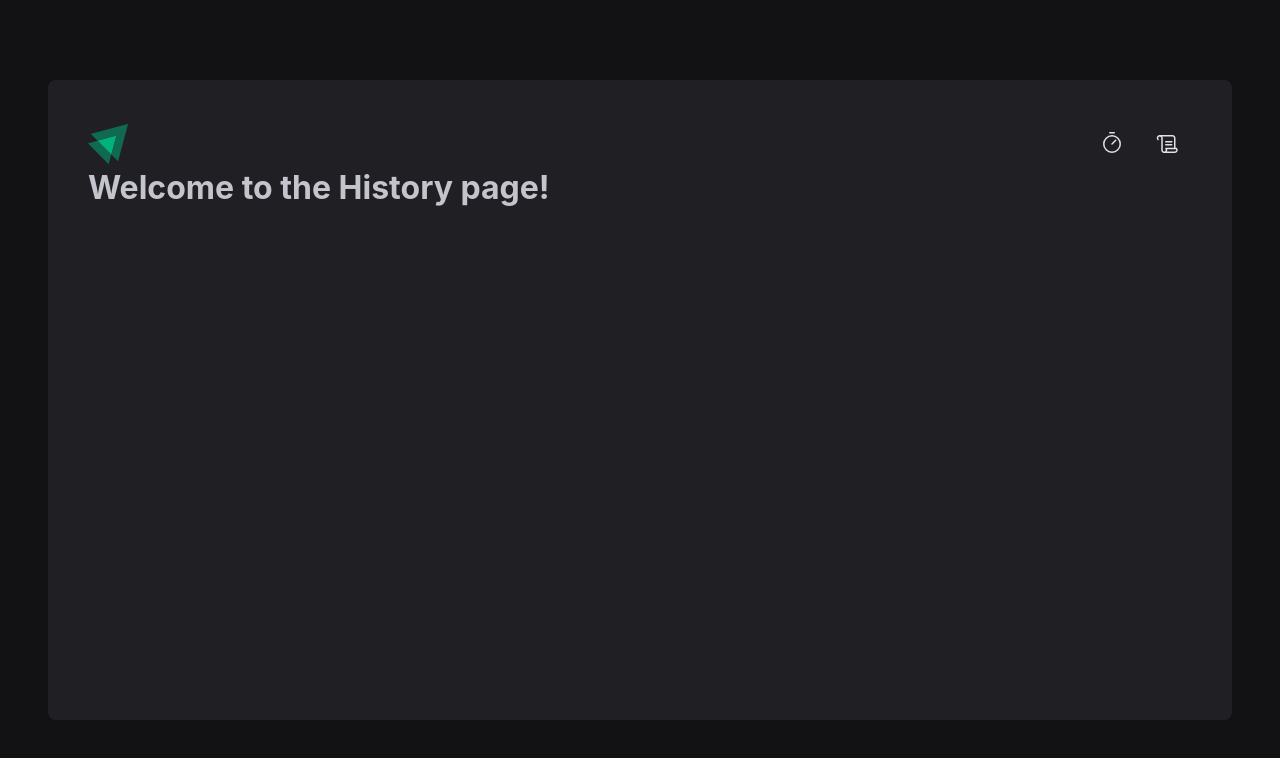
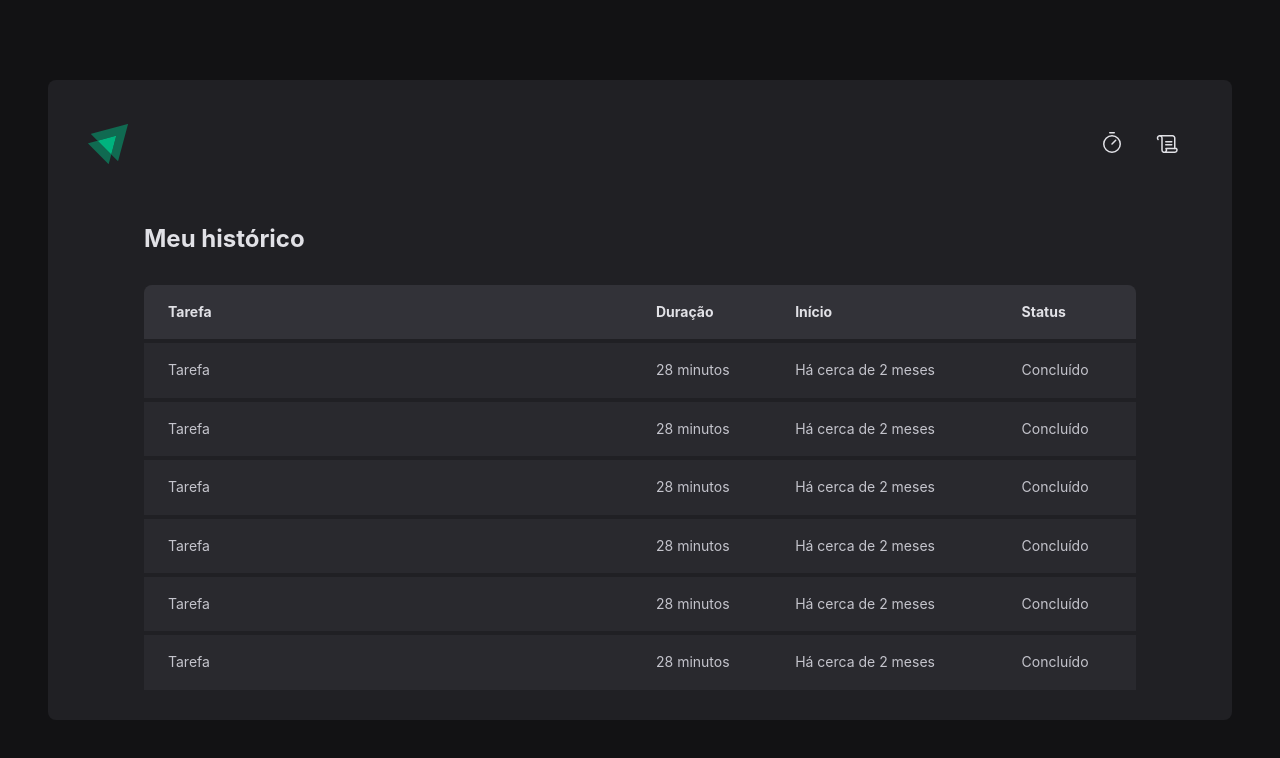
Before and after one commit to fpsaraiva/ignite-react-pomodoro, a React (Vite) app: page /history in a window 1280 px wide. Shown: the top 758 px of the page. Built offline with nearby package versions, Linux system fonts and the light colour scheme.

Commit message:
feat: working on history page

```diff
--- a/src/Router.tsx
+++ b/src/Router.tsx
@@ -1,6 +1,6 @@
 import { Routes, Route } from "react-router-dom";
 
-import History from "./pages/History";
+import History from "./pages/History/Index";
 import Home from "./pages/Home/Index";
 import DefaultLayout from "./layouts/DefaultLayout/Index";
 
@@ -12,7 +12,7 @@
         <Route path="/history" element={<History />} />
       </Route>
     </Routes>
-    )
+  );
 }
 
-export default Router
+export default Router;
--- a/src/pages/History.tsx
+++ /dev/null
@@ -1,9 +0,0 @@
-function History() {
-    return (
-        <div>
-            <h1>Welcome to the History page!</h1>
-        </div>
-    );
-};
-
-export default History;
--- /dev/null
+++ b/src/pages/History/Index.module.css
@@ -0,0 +1,60 @@
+.historyContainer {
+    flex: 1;
+    padding: 3.5rem;
+    display: flex;
+    flex-direction: column;
+}
+
+.historyContainer h1 {
+    font-size: 1.5rem;
+    color: var(--gray-100);
+}
+
+.historyList {
+    flex: 1;
+    overflow: auto;
+    margin-top: 2rem;
+}
+
+
+.historyList table {
+    width: 100%;
+    border-collapse: collapse;
+    min-width: 600px;
+}
+
+.historyList table th {
+    background-color: var(--gray-600);
+    padding: 1rem;
+    text-align: left;
+    color: var(--gray-100);
+    font-size: 0.875rem;
+    line-height: 1.6;
+}
+
+.historyList table th:first-child {
+    border-top-left-radius: 8px;
+    padding-left: 1.5rem;
+}
+
+.historyList table th:last-child {
+    border-top-right-radius: 8px;
+    padding-right: 1.5rem;
+}
+
+.historyList table td {
+    background-color: var(--gray-700);
+    border-top: 4px solid var(--gray-800);
+    padding: 1rem;
+    font-size: 0.875rem;
+    line-height: 1.6;
+}
+
+.historyList table td:first-child {
+    width: 50%;
+    padding-left: 1.5rem;
+}
+
+.historyList table td :last-child {
+    padding-right: 1.5rem;
+}
--- /dev/null
+++ b/src/pages/History/Index.tsx
@@ -0,0 +1,62 @@
+import styles from "./Index.module.css";
+
+function History() {
+  return (
+    <main className={styles.historyContainer}>
+      <h1>Meu histórico</h1>
+
+      <div className={styles.historyList}>
+        <table>
+          <thead>
+            <tr>
+              <th>Tarefa</th>
+              <th>Duração</th>
+              <th>Início</th>
+              <th>Status</th>
+            </tr>
+          </thead>
+          <tbody>
+            <tr>
+              <td>Tarefa</td>
+              <td>28 minutos</td>
+              <td>Há cerca de 2 meses</td>
+              <td>Concluído</td>
+            </tr>
+            <tr>
+              <td>Tarefa</td>
+              <td>28 minutos</td>
+              <td>Há cerca de 2 meses</td>
+              <td>Concluído</td>
+            </tr>
+            <tr>
+              <td>Tarefa</td>
+              <td>28 minutos</td>
+              <td>Há cerca de 2 meses</td>
+              <td>Concluído</td>
+            </tr>
+            <tr>
+              <td>Tarefa</td>
+              <td>28 minutos</td>
+              <td>Há cerca de 2 meses</td>
+              <td>Concluído</td>
+            </tr>
+            <tr>
+              <td>Tarefa</td>
+              <td>28 minutos</td>
+              <td>Há cerca de 2 meses</td>
+              <td>Concluído</td>
+            </tr>
+            <tr>
+              <td>Tarefa</td>
+              <td>28 minutos</td>
+              <td>Há cerca de 2 meses</td>
+              <td>Concluído</td>
+            </tr>
+          </tbody>
+        </table>
+      </div>
+    </main>
+  );
+}
+
+export default History;
```
Lines whose indentation alone changed are shown as unchanged.
